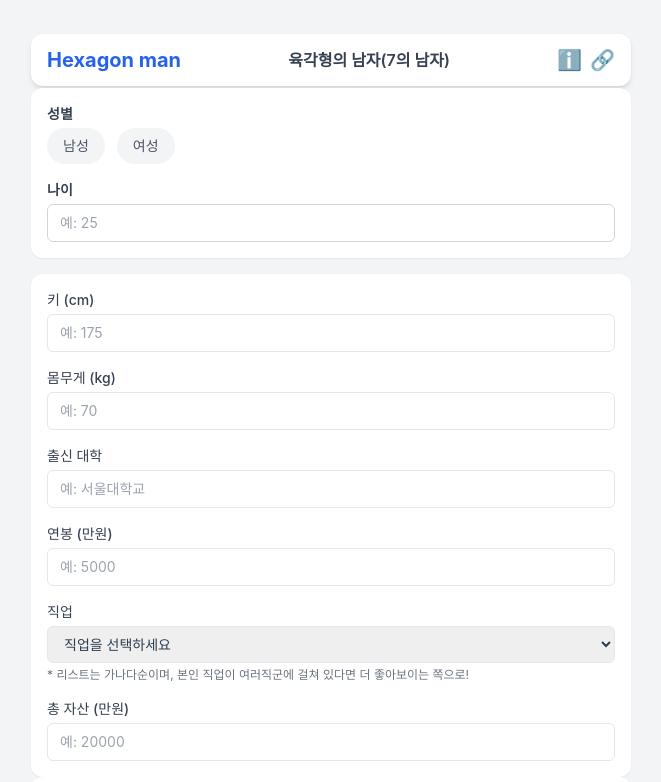
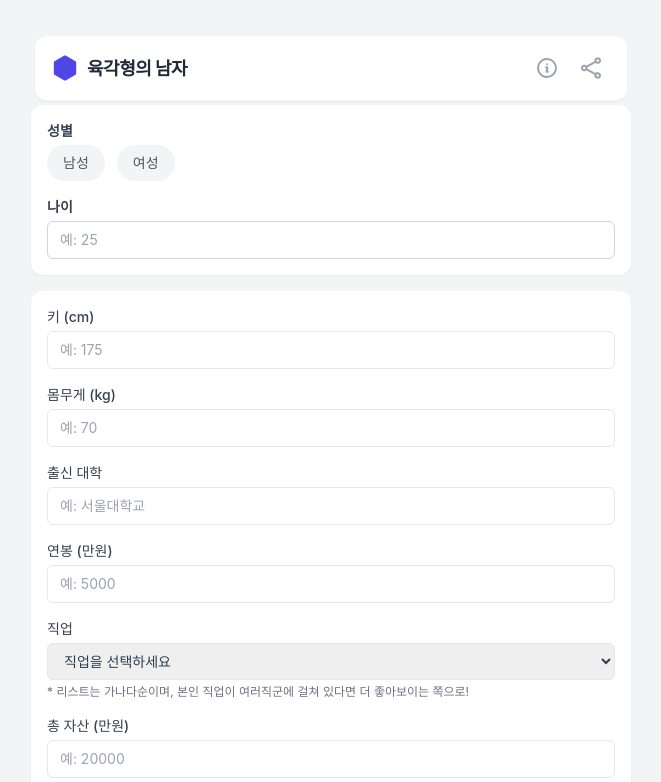
Before and after one commit to jsparkkk/6gak, a Vue app: page / in a window 1280 px wide. Shown: the top 782 px of the page, without its empty margins (309-970 px from the left). Built offline with nearby package versions, Linux system fonts and the light colour scheme.

Commit message:
로고 추가 및 헤더, 탭 이름 수정

```diff
--- a/index.html
+++ b/index.html
@@ -1,10 +1,10 @@
-<!DOCTYPE html>
+<!doctype html>
 <html lang="">
   <head>
-    <meta charset="UTF-8">
-    <link rel="icon" href="/favicon.ico">
-    <meta name="viewport" content="width=device-width, initial-scale=1.0">
-    <title>Vite App</title>
+    <meta charset="UTF-8" />
+    <link rel="icon" type="image/svg+xml" href="/src/assets/logo.svg" />
+    <meta name="viewport" content="width=device-width, initial-scale=1.0" />
+    <title>육각형의 남자 - 통계청 데이터 기반 백분위 등급</title>
   </head>
   <body>
     <div id="app"></div>
--- a/src/components/layout/HeaderBar.vue
+++ b/src/components/layout/HeaderBar.vue
@@ -1,17 +1,56 @@
 <template>
-  <header class="flex items-center justify-between px-4 py-3 my-0.5 bg-white shadow-md rounded-xl">
-    <!-- 좌측: 로고 -->
-    <div class="flex items-center space-x-2">
-      <span class="text-xl font-bold text-blue-600">Hexagon man</span>
+  <header
+    class="flex items-center justify-between px-4 py-3 my-1 mx-1 bg-white shadow-sm border-b border-gray-100 rounded-xl sticky top-1 z-50"
+  >
+    <div class="flex items-center gap-2">
+      <img src="@/assets/logo.svg" alt="6GAK" class="w-7 h-7" />
+      <h1 class="text-lg font-extrabold text-gray-800 tracking-tight leading-none pt-0.5">
+        육각형의 남자
+      </h1>
     </div>
 
-    <!-- 중앙: 제목 -->
-    <h1 class="text-base font-semibold text-gray-700">육각형의 남자(7의 남자)</h1>
+    <div class="flex items-center gap-1">
+      <button
+        @click="onInfo"
+        class="p-2 text-gray-400 hover:text-indigo-600 hover:bg-indigo-50 rounded-full transition-all duration-200"
+        aria-label="서비스 정보"
+      >
+        <svg
+          xmlns="http://www.w3.org/2000/svg"
+          fill="none"
+          viewBox="0 0 24 24"
+          stroke-width="2"
+          stroke="currentColor"
+          class="w-6 h-6"
+        >
+          <path
+            stroke-linecap="round"
+            stroke-linejoin="round"
+            d="M11.25 11.25l.041-.02a.75.75 0 011.063.852l-.708 2.836a.75.75 0 001.063.853l.041-.021M21 12a9 9 0 11-18 0 9 9 0 0118 0zm-9-3.75h.008v.008H12V8.25z"
+          />
+        </svg>
+      </button>
 
-    <!-- 우측: 버튼들 -->
-    <div class="flex items-center space-x-2">
-      <button @click="onInfo" class="text-gray-500 hover:text-gray-700 text-xl">ℹ️</button>
-      <button @click="onShare" class="text-gray-500 hover:text-gray-700 text-xl">🔗</button>
+      <button
+        @click="onShare"
+        class="p-2 text-gray-400 hover:text-indigo-600 hover:bg-indigo-50 rounded-full transition-all duration-200"
+        aria-label="링크 공유"
+      >
+        <svg
+          xmlns="http://www.w3.org/2000/svg"
+          fill="none"
+          viewBox="0 0 24 24"
+          stroke-width="2"
+          stroke="currentColor"
+          class="w-6 h-6"
+        >
+          <path
+            stroke-linecap="round"
+            stroke-linejoin="round"
+            d="M7.217 10.907a2.25 2.25 0 100 2.186m0-2.186c.18.324.283.696.283 1.093s-.103.77-.283 1.093m0-2.186l9.566-5.314m-9.566 7.5l9.566 5.314m0 0a2.25 2.25 0 103.935 2.186 2.25 2.25 0 00-3.935-2.186zm0-12.814a2.25 2.25 0 103.933-2.185 2.25 2.25 0 00-3.933 2.185z"
+          />
+        </svg>
+      </button>
     </div>
   </header>
 </template>
@@ -24,7 +63,7 @@ const onInfo = () => {
 const onShare = () => {
   navigator.clipboard
     .writeText(window.location.href)
-    .then(() => alert('링크가 클립보드에 복사되었습니다.'))
+    .then(() => alert('링크가 클립보드에 복사되었습니다! 친구들에게 공유해보세요.'))
     .catch(() => alert('복사에 실패했습니다.'))
 }
 </script>
```
Also changed, not shown: src/assets/logo.svg.
